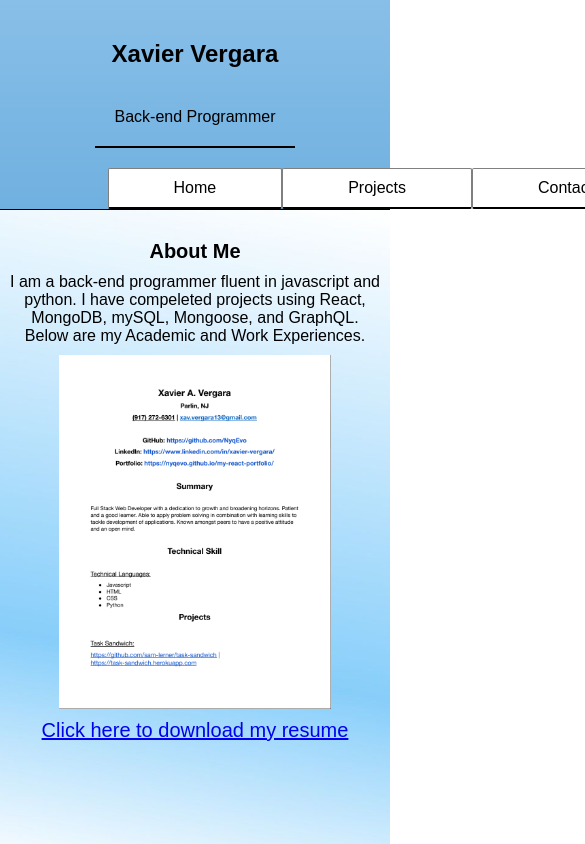
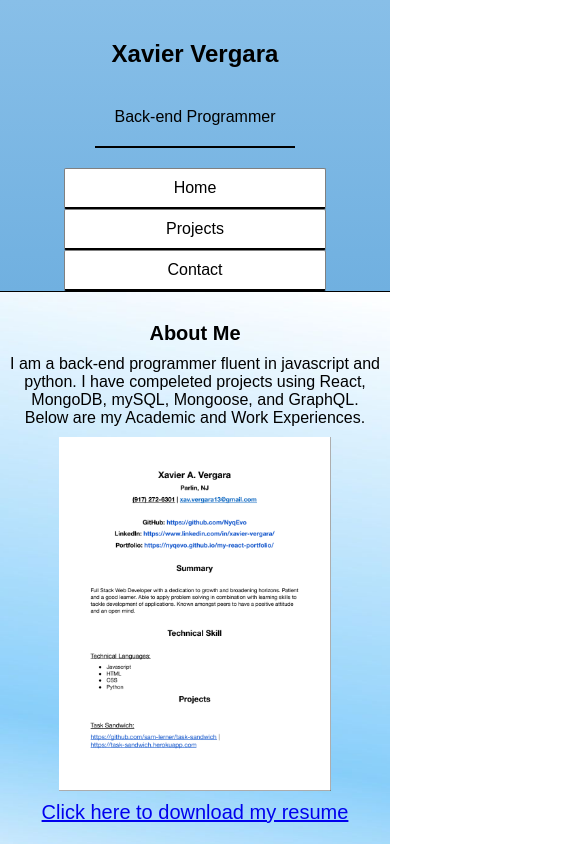
Before and after one commit to NyqEvo/my-react-portfolio, a React (Create React App) app: page / in a window 390 px wide. Shown: the top 844 px of the page, 585 px wide, since content can reach past the window. Built offline with nearby package versions, Linux system fonts and the light colour scheme.

Commit message:
added small css adjustments and prepped for redeployment

```diff
--- a/src/App.css
+++ b/src/App.css
@@ -60,3 +60,10 @@ h3 {
 .header-description {
     border-bottom: 2px solid black;
 }
+
+@media (max-width: 390px) {
+    body {
+        width: 100%;
+        margin: 0;
+    }
+}
--- a/src/components/Contact.js
+++ b/src/components/Contact.js
@@ -1,5 +1,4 @@
 import React from 'react';
-import { Link } from "react-router-dom";
 import "./Contact.css"
 import gitImg from "./images/github-small.png"
 import linkedinImg from "./images/linkedin-small.svg"
--- a/src/components/Projects.css
+++ b/src/components/Projects.css
@@ -15,3 +15,15 @@
 .project-container h2 {
     margin: 30px;
 }
+
+.project-container img {
+    min-width: 75%;
+    height: auto;
+}
+
+@media (max-width: 768px) {
+    .project-container img {
+        min-width: 50%;
+        height: auto;
+    }
+}
--- a/src/components/Tabs.css
+++ b/src/components/Tabs.css
@@ -12,7 +12,7 @@
     display: inline-flex;
     flex-direction: row;
     justify-content: space-between;
-    width: 50%;
+    min-width: 60%;
     height: auto;
     padding: 0
 
@@ -37,3 +37,11 @@
     padding: 5px;
     border: 2px, solid, black;
 }
+
+@media (max-width: 768px) {
+.tabs-container ul {
+    display: flex;
+    flex-direction: column;
+    min-width: 75%;
+}
+}
```
Also changed, not shown: 16 other files (tests, documents, lock files or other folders).
